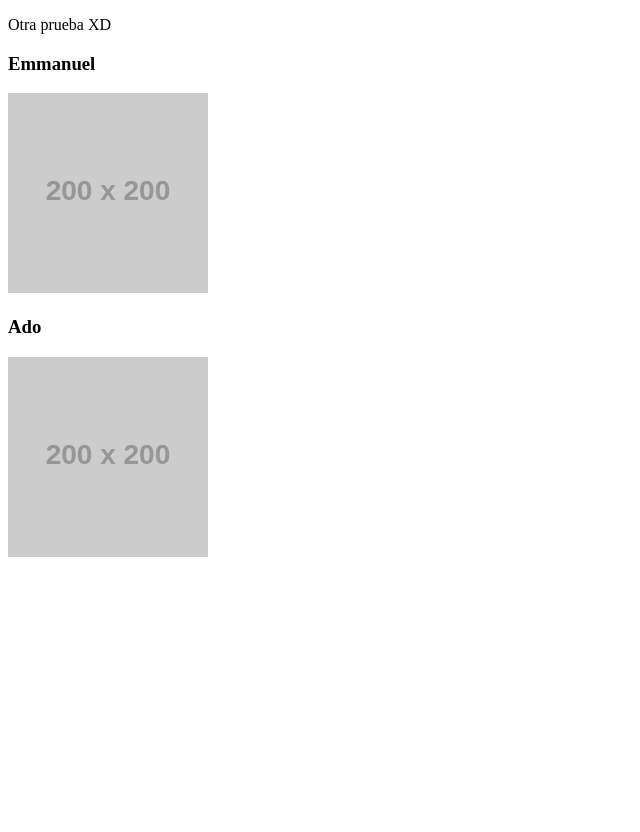
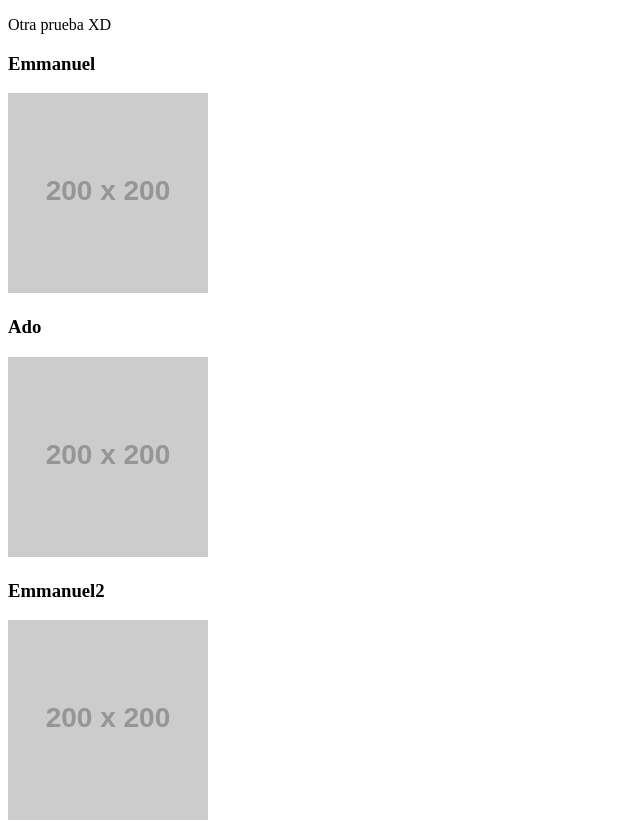
Before and after one commit to ad0cid/ej-test, a plain HTML site: page index.html in a window 1280 px wide. Shown: the whole page, without its empty margins (0-640 px from the left). Before the commit the page ends 800 px from the top, so only its background shows below. Drawn offline with Linux system fonts and the light colour scheme; placeholder pictures from the web are drawn by us.

Commit message:
added image

```diff
--- a/index.html
+++ b/index.html
@@ -17,5 +17,10 @@
 		<img src="https://dummyimage.com/200/200" alt="">
 	</div>
 
+  <div class="emmanuel">
+    <h3>Emmanuel2</h3>
+    <img src="http://dummyimage.com/200/200" alt="">
+  </div>
+
 </body>
 </html>
```
